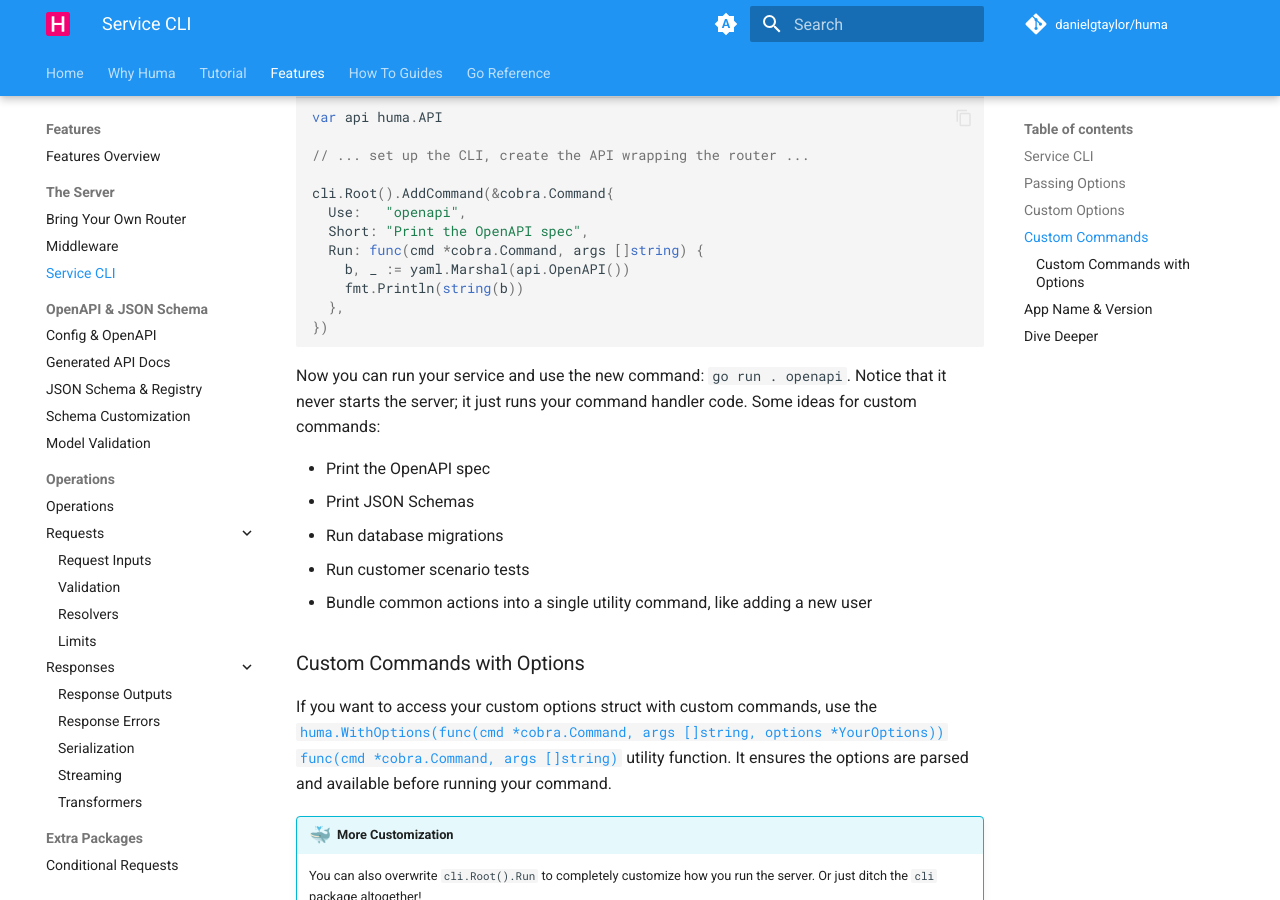
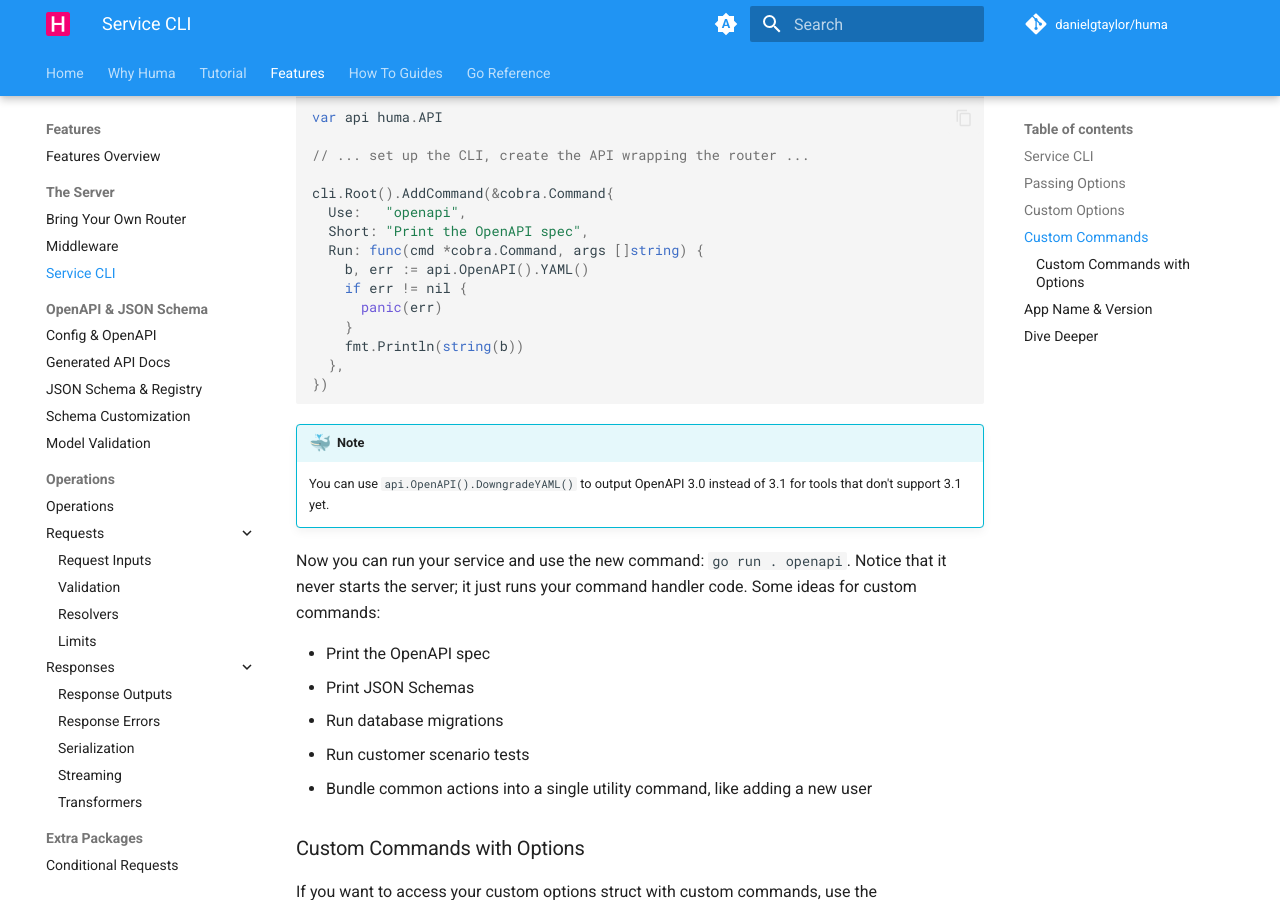
Before and after one commit to danielgtaylor/huma, an MkDocs documentation site: the page built from docs/docs/features/cli.md, in a window 1280 px wide and 900 px high, scrolled down 3307 px. Built offline with MkDocs 1.6.1 and Material for MkDocs 9.7.7, drawn with Linux system fonts in a browser that asks for light colours; comment, search, counter and statistics services are not loaded.

Commit message:
docs: fix YAML command example

````diff
--- a/docs/docs/features/cli.md
+++ b/docs/docs/features/cli.md
@@ -135,11 +135,18 @@ cli.Root().AddCommand(&cobra.Command{
 	Use:   "openapi",
 	Short: "Print the OpenAPI spec",
 	Run: func(cmd *cobra.Command, args []string) {
-		b, _ := yaml.Marshal(api.OpenAPI())
+		b, err := api.OpenAPI().YAML()
+		if err != nil {
+			panic(err)
+		}
 		fmt.Println(string(b))
 	},
 })
 ```
+
+!!! info "Note"
+
+    You can use `api.OpenAPI().DowngradeYAML()` to output OpenAPI 3.0 instead of 3.1 for tools that don't support 3.1 yet.
 
 Now you can run your service and use the new command: `go run . openapi`. Notice that it never starts the server; it just runs your command handler code. Some ideas for custom commands:
 
````
